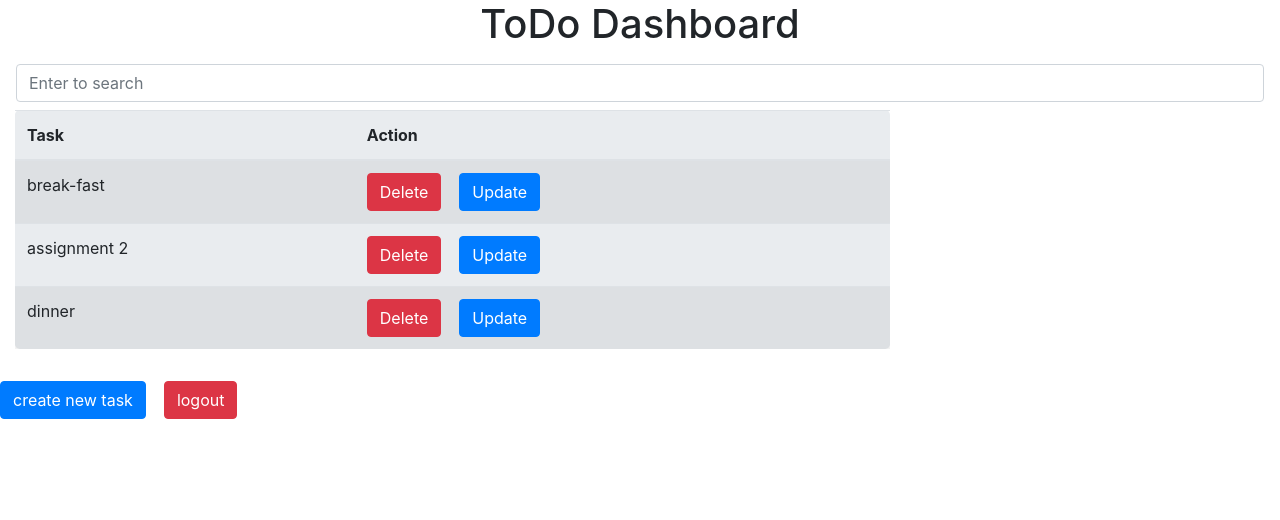
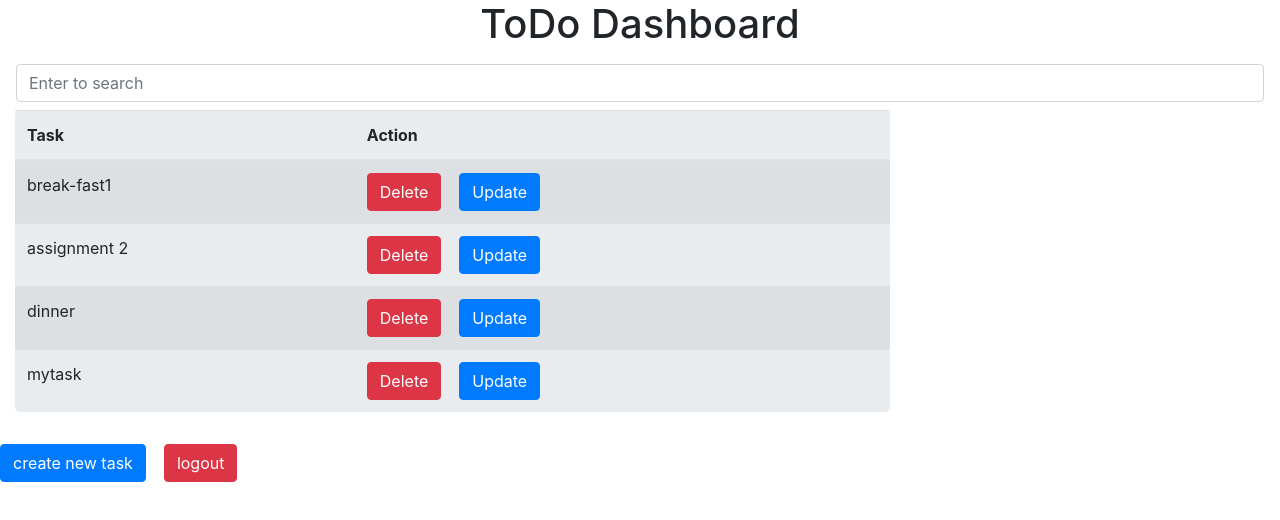
Before and after one commit to toahabhuiyan01/todo, an Angular app: page /task-list in a window 1280 px wide. Shown: the top 520 px of the page. Built offline with nearby package versions, Linux system fonts and the light colour scheme; data requests are answered from the project's data file.

Commit message:
fix bugs and recreate create

```diff
--- a/angular.json
+++ b/angular.json
@@ -1,5 +1,8 @@
 {
   "$schema": "./node_modules/@angular/cli/lib/config/schema.json",
+  "cli": {
+    "analytics": "1f5e7757-44cb-4f2d-93c3-e6418dde7bc4"
+  },
   "version": 1,
   "newProjectRoot": "projects",
   "projects": {
--- a/db.json
+++ b/db.json
@@ -10,7 +10,7 @@
   "Tasks": [
     {
       "id": "lk16cw8",
-      "task": "break-fast"
+      "task": "break-fast1"
     },
     {
       "id": "Wu7aNiD",
@@ -19,6 +19,10 @@
     {
       "id": "DyztjO3",
       "task": "dinner"
+    },
+    {
+      "id": "x3Yan1i",
+      "task": "mytask"
     }
   ]
 }
--- a/src/app/resttodo.service.ts
+++ b/src/app/resttodo.service.ts
@@ -21,11 +21,6 @@ export class ResttodoService {
 
   urltask: string = "http://localhost:3000/Tasks";
   urluser: string = "http://localhost:3000/Users";
-
-  deftask = {
-    "id": null,
-    "task": ""
-  };
 
   getTasks(): Observable<Tasks[]> {
     return this.http.get<Tasks[]> (this.urltask);
@@ -52,16 +47,8 @@ export class ResttodoService {
 
   createTask(taskUpdate: TaskFetch): Observable<Tasks> {
     const url = `${this.urltask}`;
-    return this.http.post<Tasks>(url, this.deftask, this.httpOptions).pipe();
+    return this.http.post<Tasks>(url, taskUpdate, this.httpOptions).pipe();
   }
-
-  // getUser() {
-  //   const url = 'http://localhost:3000/Users/1190';
-  //   // console.log();
-  //   let user = this.http.get(url);
-  //   console.log(url, user);
-  //   return user;
-  // }
 
   getUser(): Observable<any> {
     const url = 'http://localhost:3000/Users/1190';
--- a/src/app/update/update.component.html
+++ b/src/app/update/update.component.html
@@ -3,7 +3,16 @@
         <label>Task</label>
         <input rows="8" type="text" class="form-control" [(ngModel)]="taskUpdate.task">
     </div>
-    <div class="form-group">
-        <button type="submit" class="btn btn-primary" (click)="update()">Done</button>
+    <div >
+        <ng-template [ngIf]="update_task === false">
+            <div class="form-group">
+                <button type="submit" class="btn btn-primary" (click)="create()">Create</button>
+            </div>
+        </ng-template>
+        <ng-template [ngIf]="update_task === true">
+            <div class="form-group">
+                <button type="submit" class="btn btn-danger" (click)="update()">Update</button>
+            </div>
+        </ng-template>
     </div>
 </div>
--- a/src/app/update/update.component.ts
+++ b/src/app/update/update.component.ts
@@ -10,25 +10,34 @@ import { Tasks } from '../tasks';
   styleUrls: ['./update.component.css']
 })
 export class UpdateComponent implements OnInit {
+  userAuth: any;
 
   constructor(public route: ActivatedRoute, public router: Router, public rs:ResttodoService) { }
 
   val: any;
   tasks: Tasks[] = [];
-  taskUpdate: any;
+
+  taskUpdate: any = {
+    "id": null,
+    "task": ""
+  };
+  update_task = false;
 
   ngOnInit(): void {
     let sub = this.route.params.subscribe(params =>
-      this.val = params['id']
+      {
+        this.val = params['id'];
+        this.rs.getUser().subscribe(response => {
+          this.userAuth = response;if(this.userAuth.token === ""){
+            this.router.navigate(['login']);
+
+          }});
+      }
     );
 
     if(this.val) {
+      this.update_task = !this.update_task;
       this.rs.getUpdateTask(this.val).subscribe(data => this.taskUpdate = data);
-    }
-    else {
-      if(this.taskUpdate === undefined){
-        this.taskUpdate = this.create();
-      }
     }
 
   }
@@ -45,7 +54,9 @@ export class UpdateComponent implements OnInit {
 
   create() {
     alert("creating task")
-    this.rs.createTask(this.taskUpdate).subscribe(data => this.taskUpdate = data)
+    this.rs.createTask(this.taskUpdate).subscribe(data => this.taskUpdate = data);
+    this.getTask();
+    this.router.navigate(['task-list']);
   }
 
 }
```
